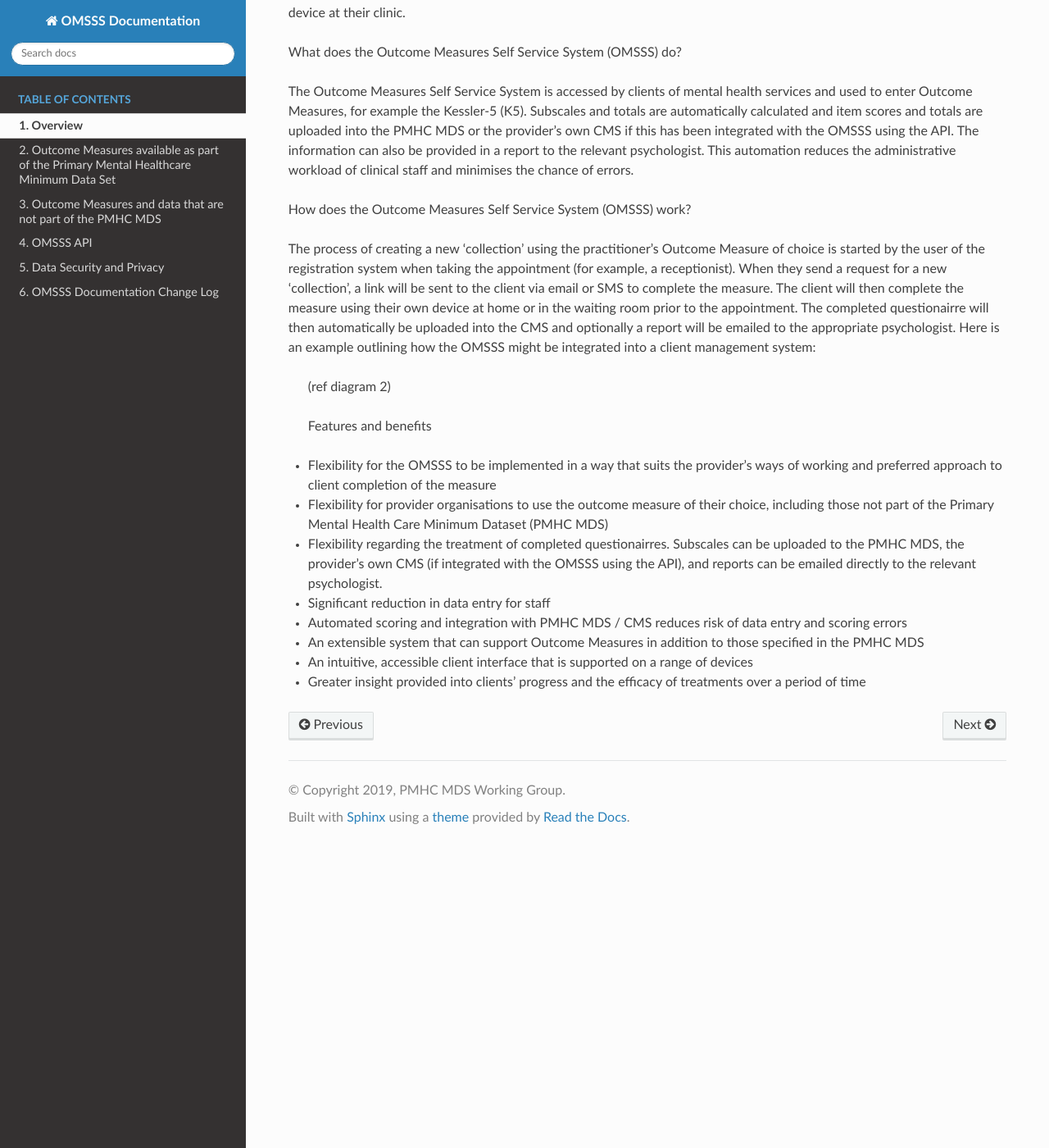
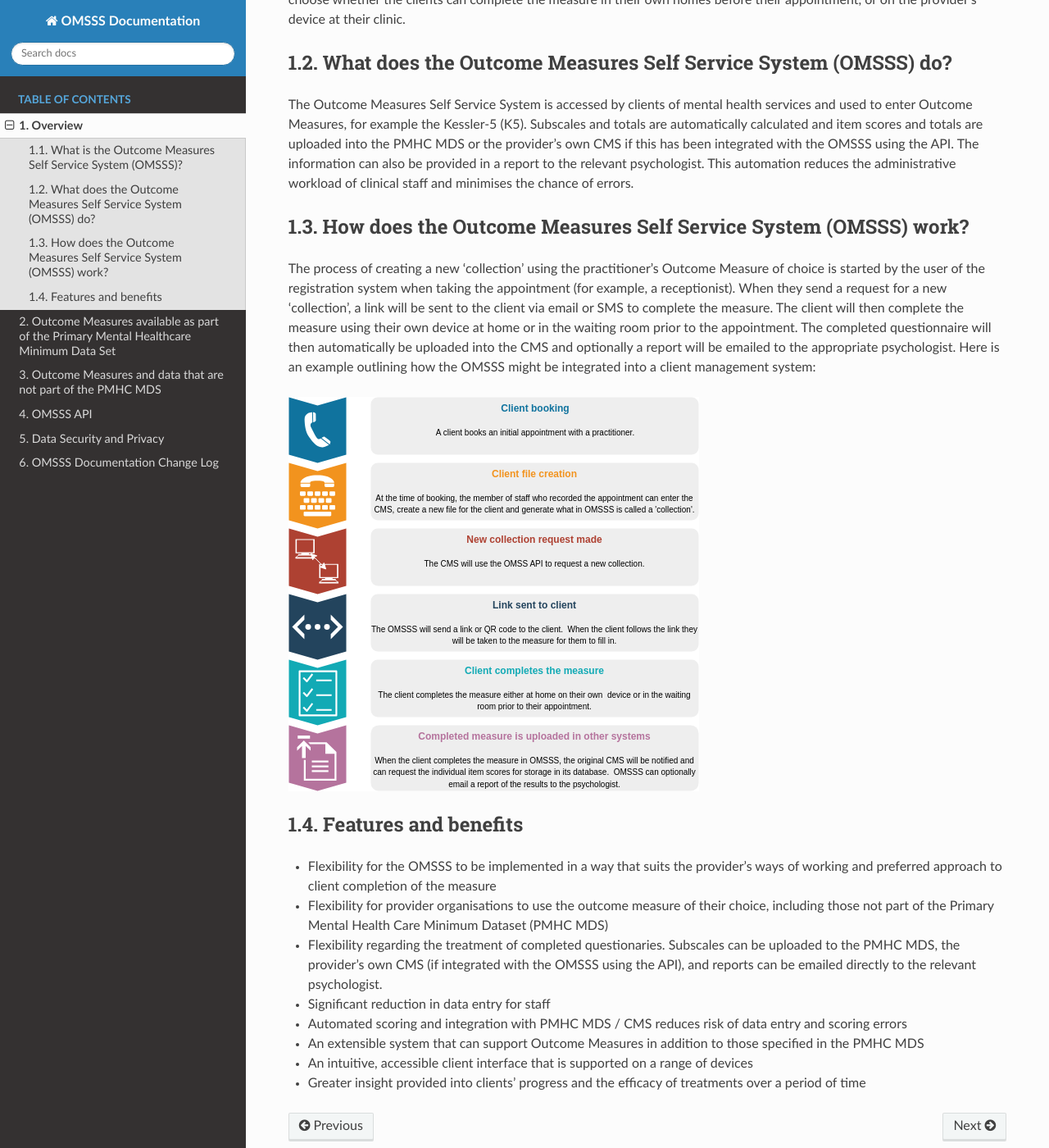
Before and after one commit to logicly-au/docs.omsss.online, a Sphinx documentation site: the page built from doc/overview.rst, in a window 1280 px wide and 1400 px high, scrolled down 396 px. Shown: the whole window at 82% size. Built offline with Sphinx 7.4.7 and the Read the Docs theme 2.0.0, drawn with Linux system fonts in a browser that asks for light colours; the version number could not be read and is left out.

Commit message:
Added diagram.

```diff
--- a/doc/overview.rst
+++ b/doc/overview.rst
@@ -4,6 +4,7 @@ Overview
 ========
 
 What is the Outcome Measures Self Service System (OMSSS)?
+---------------------------------------------------------
 
 The Outcome Measures Self Service System (OMSSS) is an online service that
 allows clients of psychological services to fill in an Outcome Measure,
@@ -19,6 +20,7 @@ whether the clients can complete the measure in their own homes before their
 appointment, or on the provider's device at their clinic.
 
 What does the Outcome Measures Self Service System (OMSSS) do?
+--------------------------------------------------------------
 
 The Outcome Measures Self Service System is accessed by clients of mental health
 services and used to enter Outcome Measures, for example the Kessler-5 (K5).
@@ -29,26 +31,29 @@ This automation reduces the administrative workload of clinical staff and minimi
 errors.
 
 How does the Outcome Measures Self Service System (OMSSS) work?
+---------------------------------------------------------------
 
 The process of creating a new 'collection' using the practitioner's
 Outcome Measure of choice is started by the user of the registration system when
 taking the appointment (for example, a receptionist).  When they send a request
 for a new 'collection', a link will be sent to the client via email or SMS to complete
 the measure.  The client will then complete the measure using their own device at home
-or in the waiting room prior to the appointment.  The completed questionairre will then
+or in the waiting room prior to the appointment.  The completed questionnaire will then
 automatically be uploaded into the CMS and optionally a report will be emailed to the
 appropriate psychologist.  Here is an example outlining how the OMSSS might be integrated
 into a client management system:
 
-  (ref diagram 2)
+.. figure:: figures/how-does-omsss-work.svg
+   :alt: How does OMSSS work
 
-  Features and benefits
+Features and benefits
+---------------------
 
 *  Flexibility for the OMSSS to be implemented in a way that suits the provider's ways of working and preferred approach
    to client completion of the measure
 *  Flexibility for provider organisations to use the outcome measure of their choice, including those not
    part of the Primary Mental Health Care Minimum Dataset (PMHC MDS)
-*  Flexibility regarding the treatment of completed questionairres.  Subscales can be uploaded to the PMHC MDS,
+*  Flexibility regarding the treatment of completed questionaries.  Subscales can be uploaded to the PMHC MDS,
    the provider's own CMS (if integrated with the OMSSS using the API), and reports can be emailed directly
    to the relevant psychologist.
 *  Significant reduction in data entry for staff
```
Also changed, not shown: doc/figures/how-does-omsss-work.svg (added).
